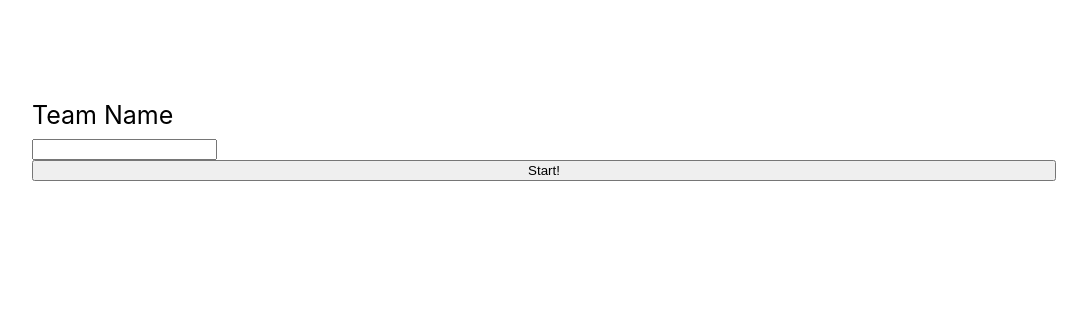
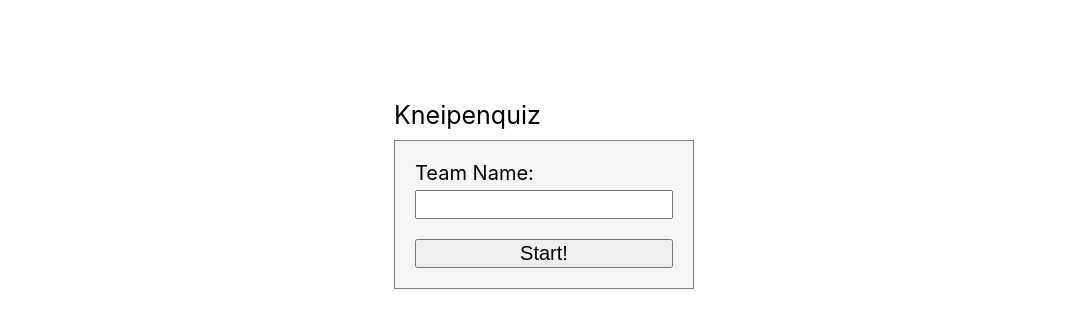
Before and after one commit to baldulin/kneipenquiz3000, a React (Create React App) app in the folder frontend/: page / in a window 1280 px wide. Shown: the top 328 px of the page, without its empty margins (96-1183 px from the left). Built offline with nearby package versions, Linux system fonts and the light colour scheme.

Commit message:
misc: Fix #1

```diff
--- a/frontend/src/index.css
+++ b/frontend/src/index.css
@@ -32,7 +32,8 @@ code {
   --padding-small: 1px;
   --margin-main: 20px;
   --margin-medium: 10px;
-  --margin-small: 1px;
+  --margin-small: 5px;
+  --margin-tiny: 1px;
 }
 
 button {
@@ -41,7 +42,7 @@ button {
   border-color: black;
   border-style: solid;
   border-width: 1px;
-  margin: var(--margin-small);
+  margin: var(--margin-tiny);
   font-size: var(--font-size-small);
 }
 
@@ -235,3 +236,31 @@ video {
      font-size: 23px;
    }
 }
+.Login {
+ height:300px;
+ max-width:300px;
+}
+
+.Login .Wrapper{
+ background-color:#F5F5F5;
+ padding:20px;
+ border:1px solid grey;
+ font-size:var(--font-size-medium);
+}
+
+.Login input{
+ width:100%;
+ font-size:var(--font-size-medium);
+}
+.Login .Wrapper .Password{
+ margin-bottom:var(--margin-main);
+}
+
+.Login .Wrapper .Title{
+  margin-bottom:var(--margin-small);
+}
+
+.Login > .Title{
+ font-size:var(--font-size-main);
+ margin-bottom:var(--margin-medium);
+}
--- a/frontend/src/seats.js
+++ b/frontend/src/seats.js
@@ -133,11 +133,14 @@ export const TeamSeat = () => {
 
   if(!state){
     return <div className="App Login">
-      <div className="Title">Team Name</div>
+      <div className="Title">Kneipenquiz</div>
+      <div className="Wrapper">
+     <div className="Title">Team Name:</div>
       <div className="Password">
         <input type="text" value={preName} onChange={(ev) => setPreName(ev.target.value)}/>
       </div>
       <input type="button" onClick={() => setName(preName)} value="Start!"/>
+      </div>
     </div>
   }
 
```
